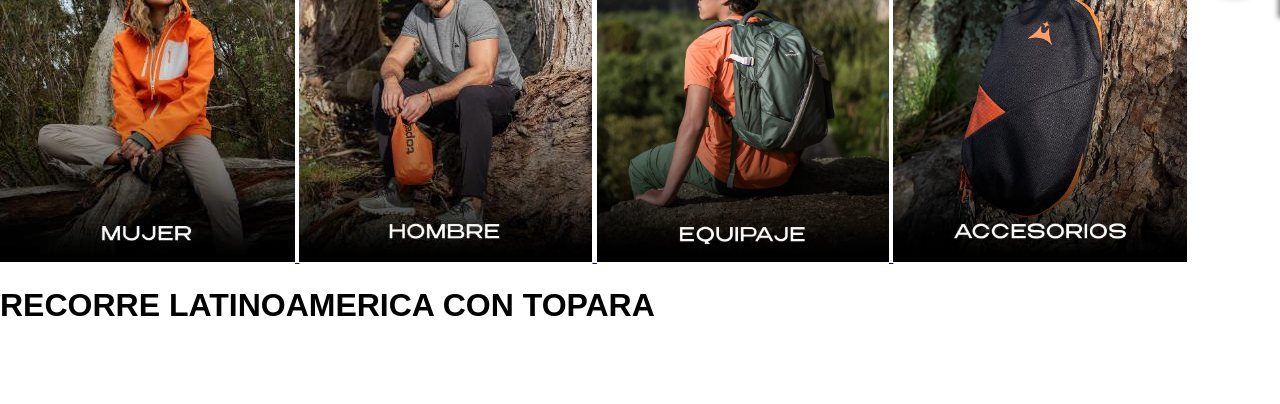
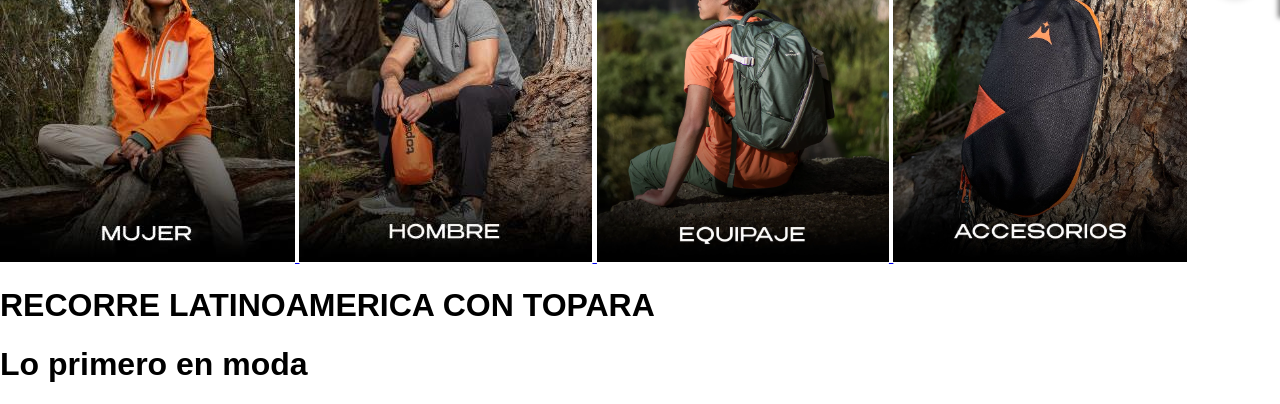
Before and after one commit to Nrxxx/TOPARA, a plain HTML site: page templates/LANDING/topara.html in a window 1280 px wide. Shown: the part 782-1186 px from the top of the page. Before the commit the page ends 1128 px from the top, so only its background shows below. Drawn offline with Linux system fonts and the light colour scheme.

Commit message:
agregue contenido en la seccion RECORRE LATINOAMERICA CON TOPARA

```diff
--- a/templates/LANDING/topara.html
+++ b/templates/LANDING/topara.html
@@ -211,7 +211,9 @@
 
     <h1>RECORRE LATINOAMERICA CON TOPARA</h1>
 
-    <div></div>
+    <div>
+        <h1>Lo primero en moda</h1>
+    </div>
 
         <div id="mymodal" class="modal"></div>
     <div id="premiumSection" class="hidden-section">
```
